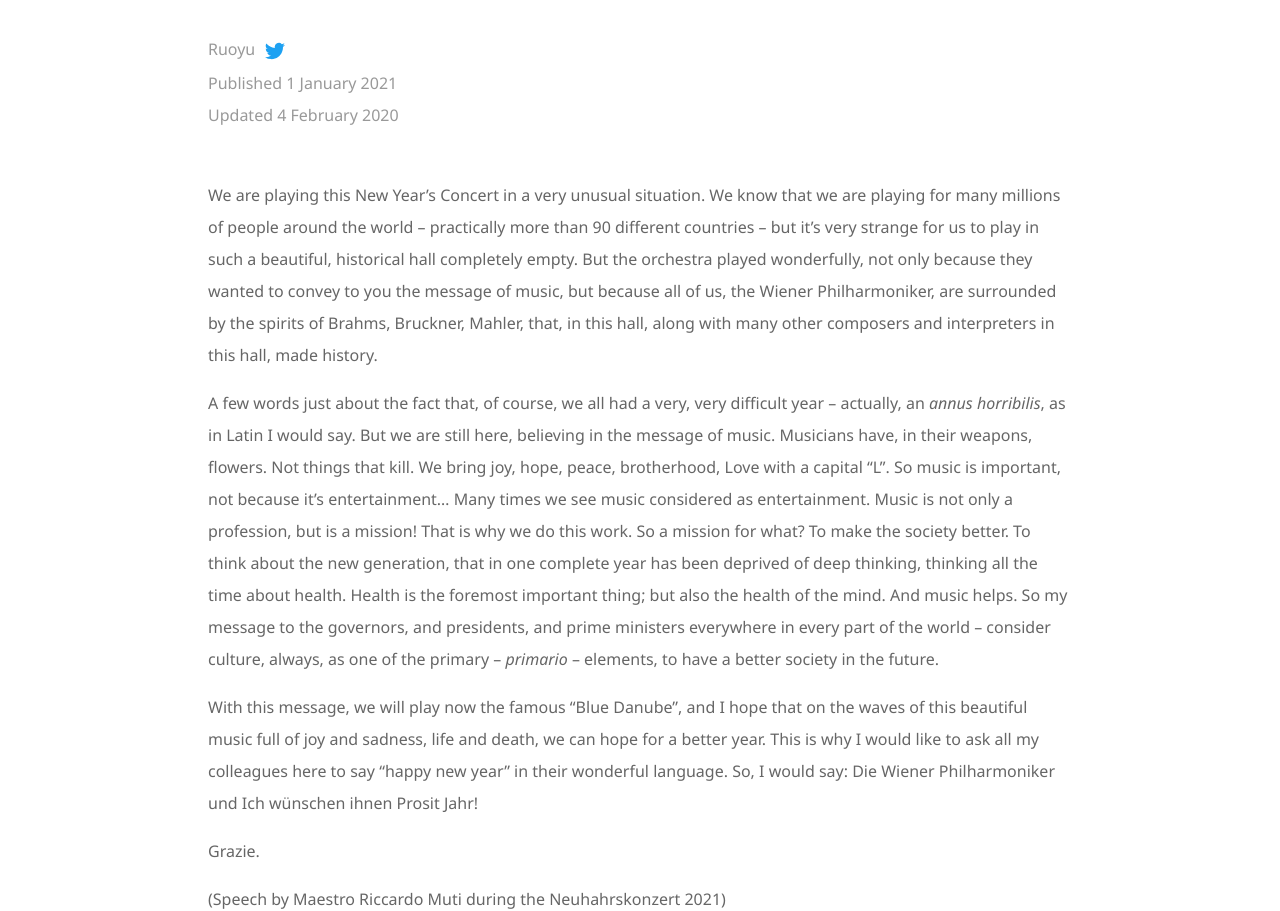
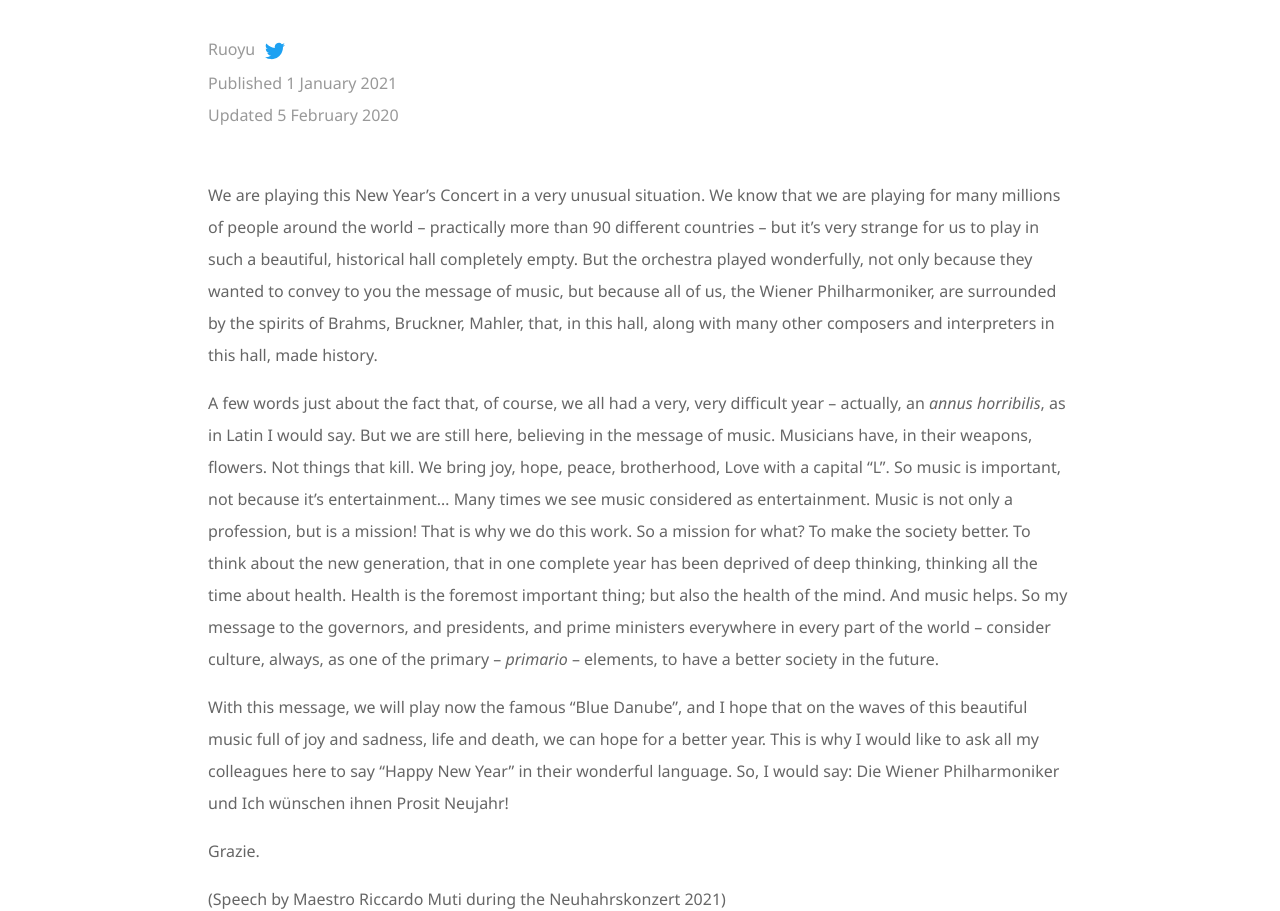
Before and after one commit to ZhongRuoyu/ruoyu.xyz, a Jekyll site: the page built from _posts/2021-01-01-new-years-quote.md, in a window 1280 px wide. Shown: the part 202-1113 px from the top of the page. Built offline with Jekyll 4.4.1, drawn with Linux system fonts in a browser that asks for light colours.

Commit message:
Post updated

```diff
--- a/_posts/2021-01-01-new-years-quote.md
+++ b/_posts/2021-01-01-new-years-quote.md
@@ -10,7 +10,7 @@ We are playing this New Year's Concert in a very unusual situation. We know that
 
 A few words just about the fact that, of course, we all had a very, very difficult year -- actually, an *annus horribilis*, as in Latin I would say. But we are still here, believing in the message of music. Musicians have, in their weapons, flowers. Not things that kill. We bring joy, hope, peace, brotherhood, Love with a capital "L". So music is important, not because it's entertainment... Many times we see music considered as entertainment. Music is not only a profession, but is a mission! That is why we do this work. So a mission for what? To make the society better. To think about the new generation, that in one complete year has been deprived of deep thinking, thinking all the time about health. Health is the foremost important thing; but also the health of the mind. And music helps. So my message to the governors, and presidents, and prime ministers everywhere in every part of the world -- consider culture, always, as one of the primary -- *primario* -- elements, to have a better society in the future.
 
-With this message, we will play now the famous "Blue Danube", and I hope that on the waves of this beautiful music full of joy and sadness, life and death, we can hope for a better year. This is why I would like to ask all my colleagues here to say "happy new year" in their wonderful language. So, I would say: Die Wiener Philharmoniker und Ich wünschen ihnen Prosit Jahr!
+With this message, we will play now the famous "Blue Danube", and I hope that on the waves of this beautiful music full of joy and sadness, life and death, we can hope for a better year. This is why I would like to ask all my colleagues here to say "Happy New Year" in their wonderful language. So, I would say: Die Wiener Philharmoniker und Ich wünschen ihnen Prosit Neujahr!
 
 Grazie.
 
```
Also changed, not shown: other parts of _posts/2021-01-01-new-years-quote.md (+1 -1 lines).
